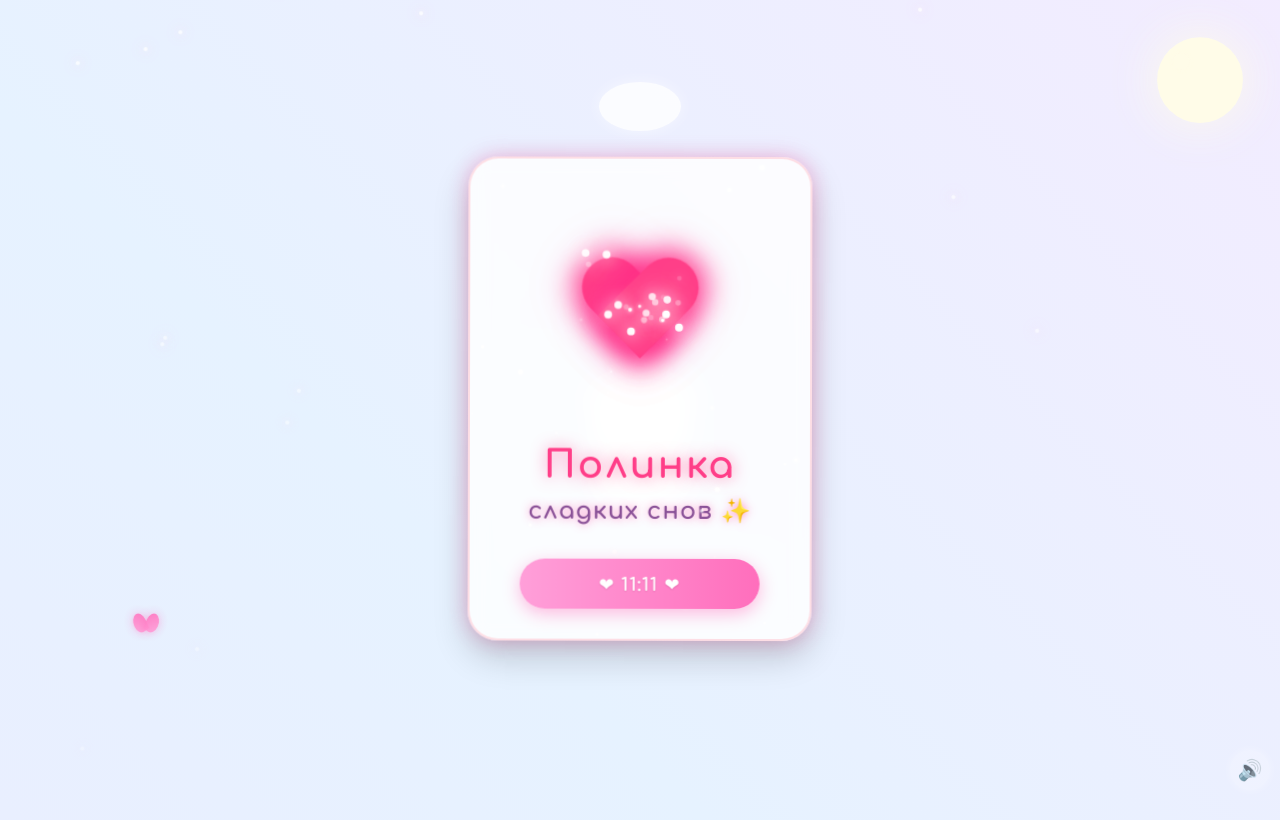
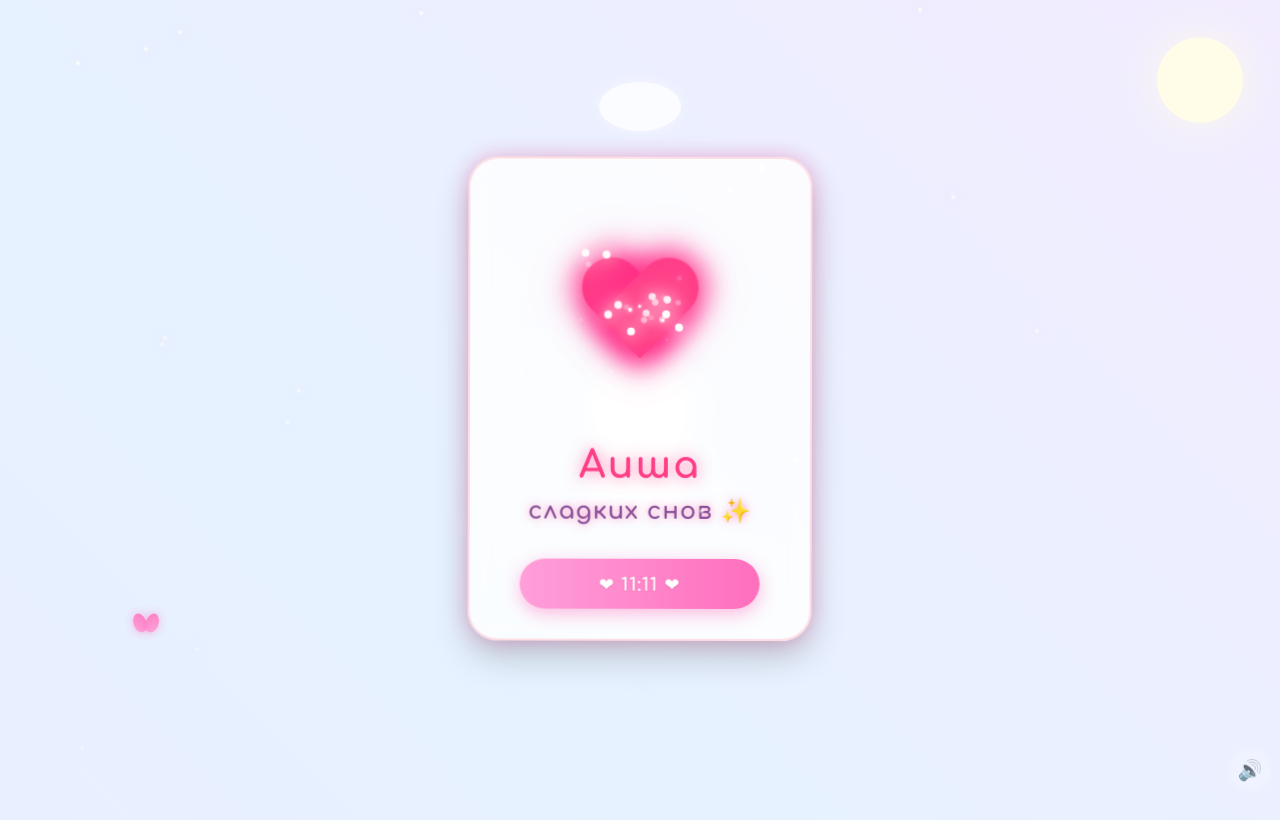
Before and after one commit to ViPERxds/love, a plain HTML site: page index.html in a window 1280 px wide. Drawn offline with Linux system fonts and the light colour scheme.

Commit message:
Update index.html

```diff
--- a/index.html
+++ b/index.html
@@ -498,7 +498,7 @@
     <div class="card">
         <div class="heart"></div>
         <div class="message">
-            <h1>Полинка</h1>
+            <h1>Аиша</h1>
             <p>сладких снов ✨</p>
         </div>
         <div class="stars"></div>
```
